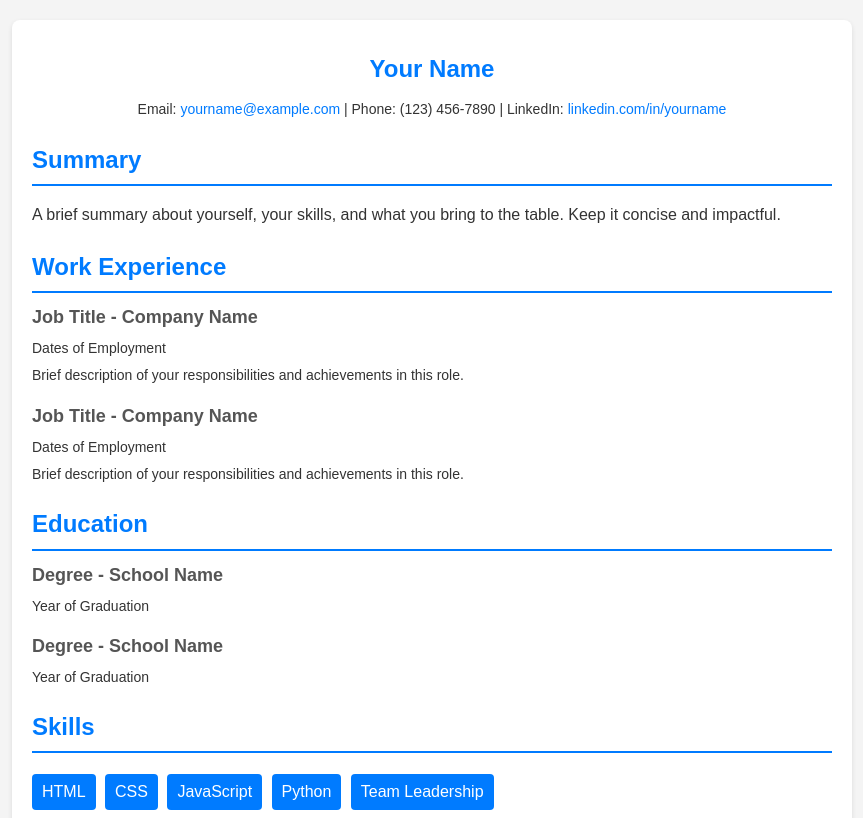
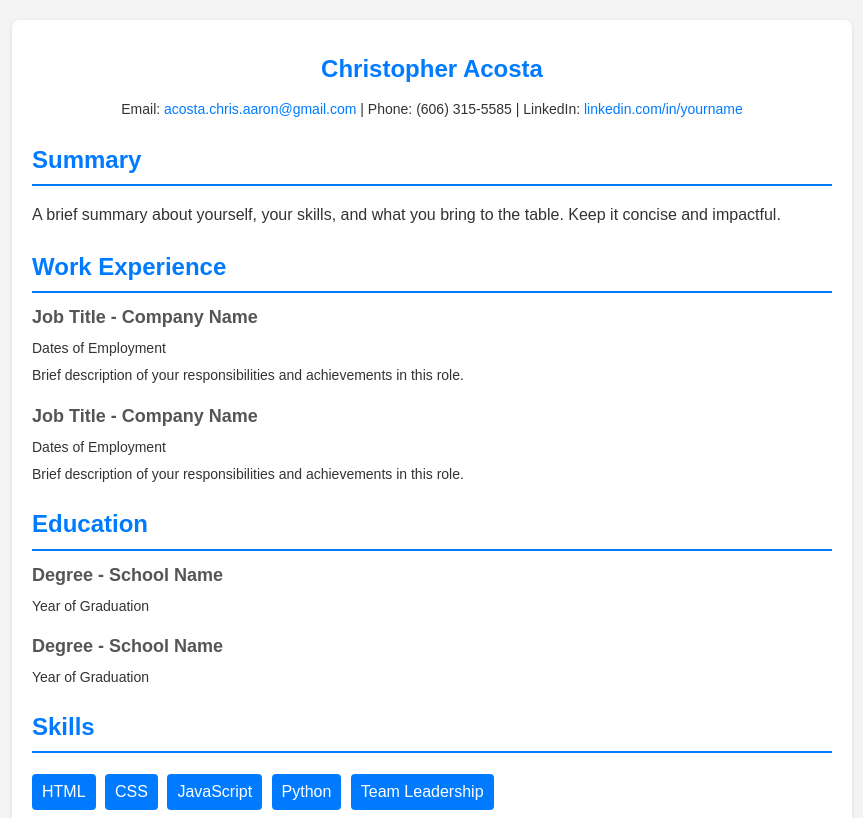
Before and after one commit to Christopher-Acosta/Christopher-Acosta.github.io, a plain HTML site: page index.html in a window 1280 px wide. Shown: the top 818 px of the page, without its empty margins (208-1071 px from the left). Drawn offline with Linux system fonts and the light colour scheme.

Commit message:
Worked a little on the resume

```diff
--- a/index.html
+++ b/index.html
@@ -3,7 +3,7 @@
     <head>
         <meta charset="UTF-8" />
         <meta name="viewport" content="width=device-width, initial-scale=1.0" />
-        <title>Resume Template</title>
+        <title>Christopher Acosta Resume</title>
     </head>
 
     <style>
@@ -78,13 +78,13 @@
     <body>
         <main class="container">
             <section class="header">
-                <h1>Your Name</h1>
+                <h1>Christopher Acosta</h1>
                 <p class="contact">
                     Email:
                     <a href="mailto:yourname@example.com"
-                        >yourname@example.com</a
+                        >acosta.chris.aaron@gmail.com</a
                     >
-                    | Phone: (123) 456-7890 | LinkedIn:
+                    | Phone: (606) 315-5585 | LinkedIn:
                     <a href="#">linkedin.com/in/yourname</a>
                 </p>
             </section>
```
